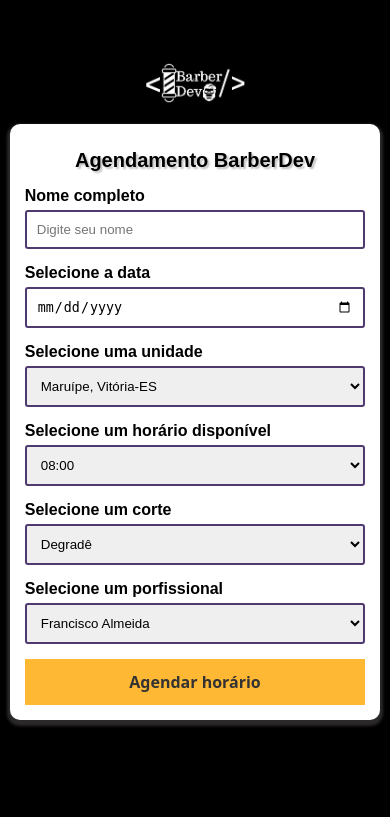
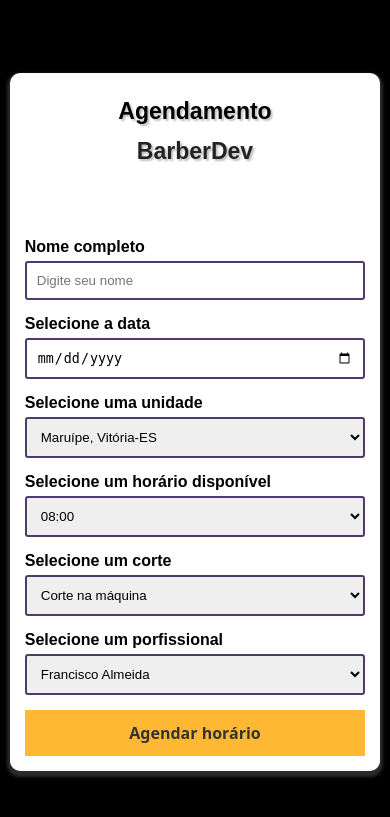
Before and after one commit to isaquep-06/agendamento_BarberDev, a Python web app: template templates/agendamento.html in a window 390 px wide. Shown: the top 817 px of the page. Run offline with Jinja, Linux system fonts and the light colour scheme; the template is opened without the code that fills it, so the values that code supplies are empty.

Commit message:
DEIXANDO RESPONSIvoooooo1

```diff
--- a/static/agendamento.css
+++ b/static/agendamento.css
@@ -88,6 +88,7 @@
     text-shadow: 2px 2px 2px silver;
     margin-top: 10px;
     margin-bottom: 15px;
+    max-width: 350px;
 }
 
 select, input {
@@ -144,6 +145,14 @@
     border-radius: 5px;
 }
 
+
+
+b {
+    color: #232323;
+    font-weight: 700;
+      line-height: 2.3;
+}
+
 /* ========== RESPONSIVIDADE ========== */
 @media screen and (max-width: 768px) {
     section {
@@ -154,6 +163,7 @@
 
     h1 {
         font-size: 24px;
+        max-width: 250px;
     }
 
     .pai-button {
@@ -183,9 +193,10 @@
     }
 
     h1 {
-        font-size: 20px;
+        font-size: 23px;
         /* deixa o texto mais legível em telas muito pequenas */
-        max-width: 100%;
+        max-width: 60%;
+        margin-bottom: 60px;
         /* tira limite para caber melhor */
     }
 
--- a/static/index.css
+++ b/static/index.css
@@ -652,8 +652,13 @@
 
     .texto-sobre-p {
         font-size: 16px;
+        text-align: center;
     }
 
+    b {
+        font-size: 14px;
+        margin: 20px 0;
+    }
     .servicos-cortes-pai {
         flex-direction: column;
         align-items: center;
--- a/templates/agendamento.html
+++ b/templates/agendamento.html
@@ -15,17 +15,15 @@
 
     <main>
 
-        <header>
-            <ul>
-                <a class="home-img-a" href="./../index.html">
-                    <li><img class="logo" src="./../static/imgs/logo-22.png" alt="logo-barberdev"></li>
-                </a>
-            </ul>
-        </header>
+
 
         <section class="inputs-pai-section">
             <div class="pai-txt">
-                <h1>Agendamento <b class="barber">Barber</b><b class="dev">Dev</h1>
+
+
+
+
+                <h1>Agendamento <b class="barber">Barber</b><b class="dev">Dev </b> </h1>
             </div>
             <form action="./agendamento-concluido.html" id="form-agendamento">
                 <label for="nome">Nome completo</label>
@@ -58,9 +56,9 @@
 
                 <label for="corte">Selecione um corte</label>
                 <select name="corte" id="corte" required>
-                    <option value="degrade">Degradê</option>
-                    <option value="social">Social</option>
-                    <option value="militar">Militar</option>
+                    <option value="degrade">Corte na máquina</option>
+                    <option value="social">barba + corte na tesoura</option>
+                    <option value="militar">corte na tesoura</option>
                     <option value="moicano">Moicano</option>
                     <option value="risco">Risco com desenho</option>
                 </select>
```
Also changed, not shown: index.html (+24 -16 lines).
